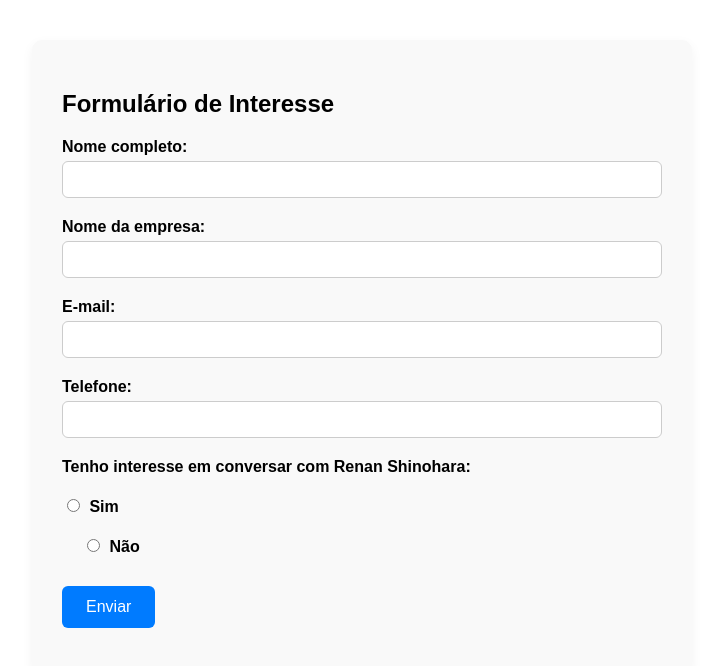
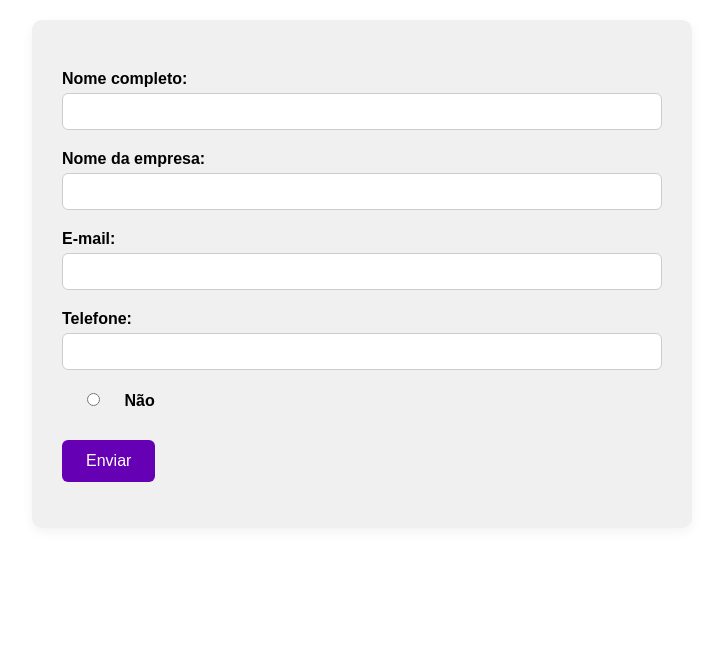
Before and after one commit to renanshino/formulario-contato, a plain HTML site: page index.html in a window 1280 px wide. Shown: the whole page, without its empty margins (278-1001 px from the left). Drawn offline with Linux system fonts and the light colour scheme.

Commit message:
Update index.html

```diff
--- a/index.html
+++ b/index.html
@@ -1,5 +1,4 @@
-<section style="max-width: 600px; margin: 40px auto;">
-  <h2>Formulário de Interesse</h2>
+<section style="max-width: 600px; margin: 20px auto;">
   <form action="https://formsubmit.co/reroshino@gmail.com" method="POST">
 
     <label for="nome">Nome completo:</label>
@@ -14,12 +13,6 @@
     <label for="telefone">Telefone:</label>
     <input type="text" id="telefone" name="Telefone">
 
-    <label>Tenho interesse em conversar com Renan Shinohara:</label>
-    <div style="margin-top: 8px;">
-      <label>
-        <input type="radio" name="Interesse em conversar" value="Sim" required>
-        Sim
-      </label>
       <label style="margin-left: 20px;">
         <input type="radio" name="Interesse em conversar" value="Não">
         Não
@@ -39,7 +32,7 @@
 <style>
   section {
     font-family: sans-serif;
-    background: #f9f9f9;
+    background: #f0f0f0;
     padding: 30px;
     border-radius: 10px;
     box-shadow: 0 4px 12px rgba(0,0,0,0.05);
@@ -59,12 +52,12 @@
     border: 1px solid #ccc;
   }
   input[type="radio"] {
-    margin-right: 5px;
+    margin-right: 20px;
   }
   button {
     margin-top: 30px;
     padding: 12px 24px;
-    background: #007bff;
+    background: #6600b4;
     color: white;
     border: none;
     border-radius: 6px;
@@ -72,6 +65,6 @@
     font-size: 16px;
   }
   button:hover {
-    background: #0056b3;
+    background: #f0f0f0;
   }
 </style>
```
